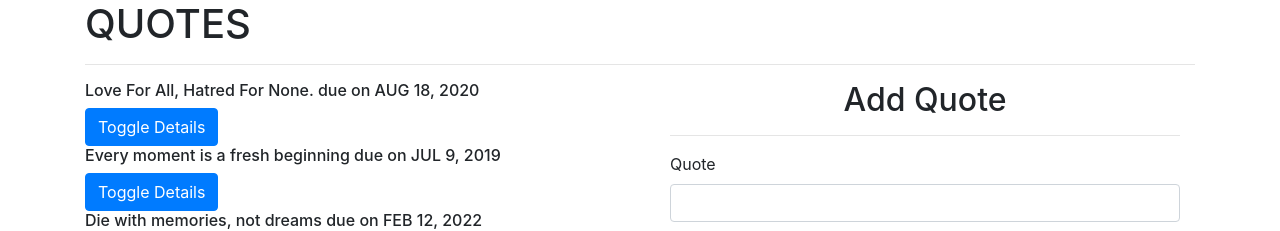
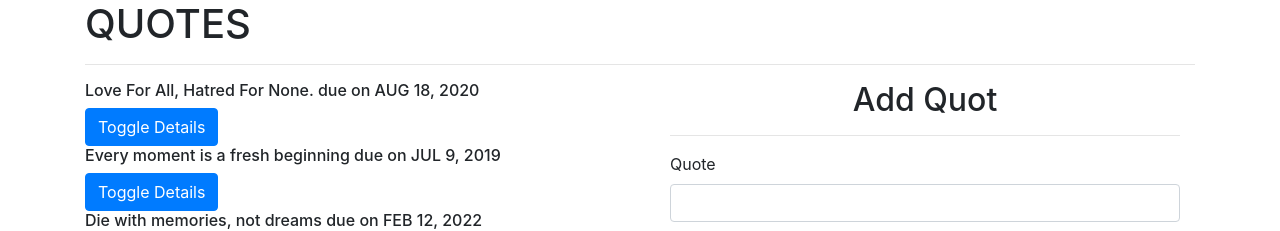
Before and after one commit to kclaudine/Quotes, an Angular app in the folder angular-apps/Quotes/: page / in a window 1280 px wide. Shown: the top 231 px of the page. Built offline with nearby package versions, Linux system fonts and the light colour scheme.

Commit message:
change the app title

```diff
--- a/angular-apps/Quotes/src/app/quote-form/quote-form.component.html
+++ b/angular-apps/Quotes/src/app/quote-form/quote-form.component.html
@@ -1,5 +1,5 @@
 <div class="container-fluid">
-    <h2 class="text-center">Add Quote</h2>
+    <h2 class="text-center">Add Quot</h2>
     <hr>
     <form>
         <div class="form-group">
```
